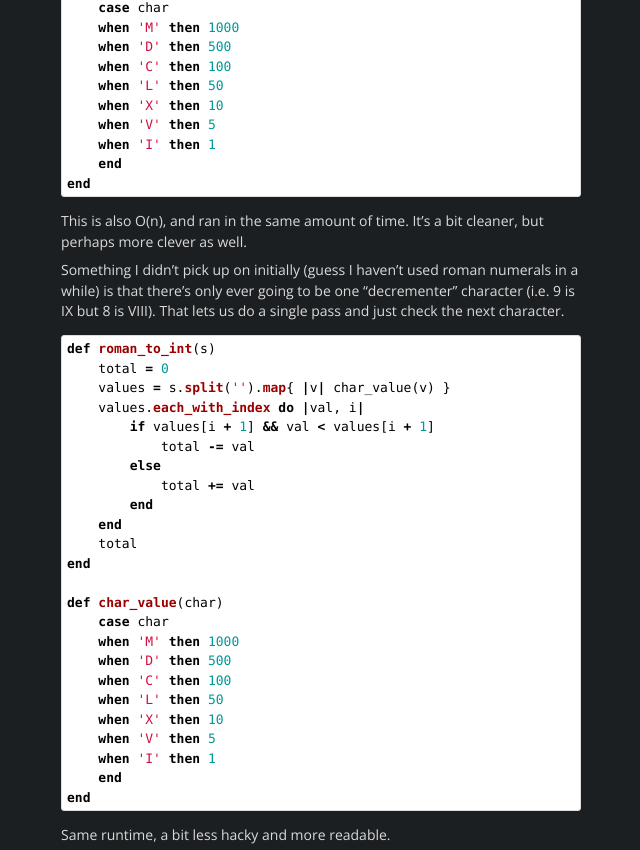
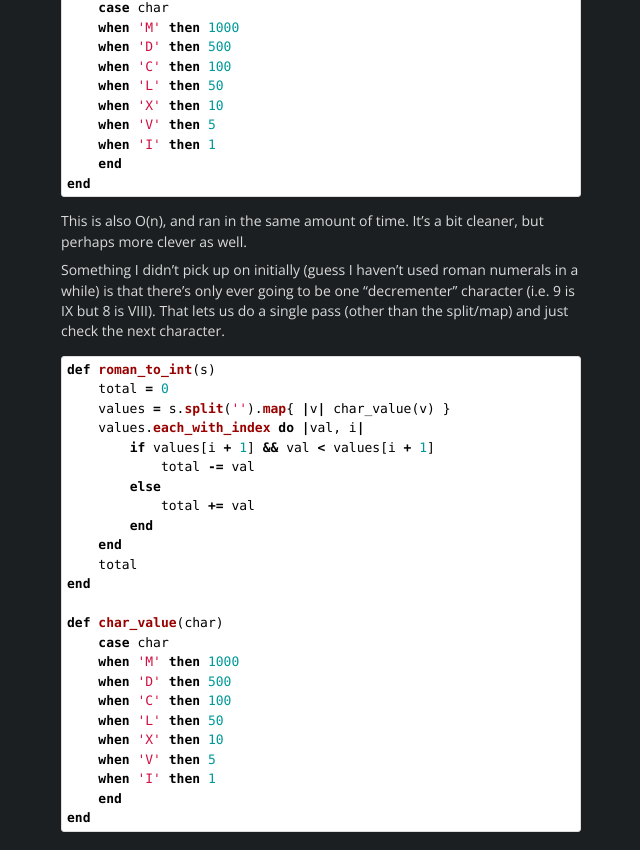
Before and after one commit to imogenkinsman/jademcgough.github.io, a Jekyll site: the page built from _posts/2017-10-10-leetcode-roman-to-integer.md, in a window 1280 px wide and 900 px high, scrolled down 1594 px, cut to the strip 0-850 px from the top of the window. Shown: the whole strip, without its empty margins (319-959 px from the left). Built offline with Jekyll 4.4.1, drawn with Linux system fonts in a browser that asks for light colours; comment, search, counter and statistics services are not loaded.

Commit message:
comment on complexity

````diff
--- a/_posts/2017-10-10-leetcode-roman-to-integer.md
+++ b/_posts/2017-10-10-leetcode-roman-to-integer.md
@@ -94,7 +94,7 @@ end
 
 This is also O(n), and ran in the same amount of time. It's a bit cleaner, but perhaps more clever as well.
 
-Something I didn't pick up on initially (guess I haven't used roman numerals in a while) is that there's only ever going to be one "decrementer" character (i.e. 9 is IX but 8 is VIII). That lets us do a single pass and just check the next character.
+Something I didn't pick up on initially (guess I haven't used roman numerals in a while) is that there's only ever going to be one "decrementer" character (i.e. 9 is IX but 8 is VIII). That lets us do a single pass (other than the split/map) and just check the next character.
 
 ```ruby
 def roman_to_int(s)
````
